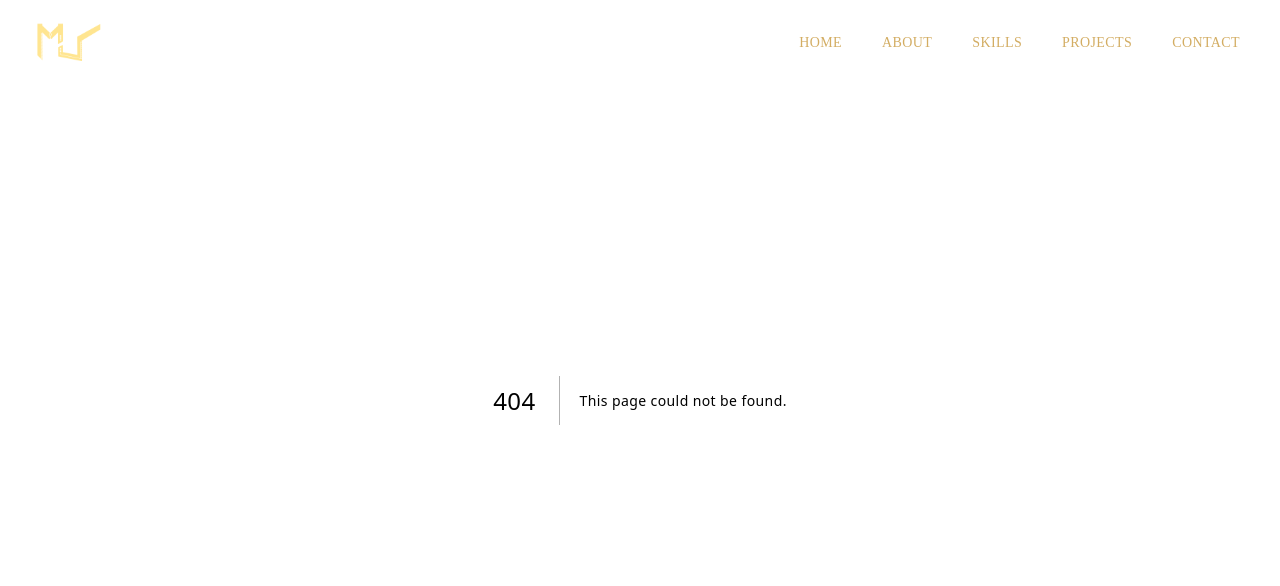
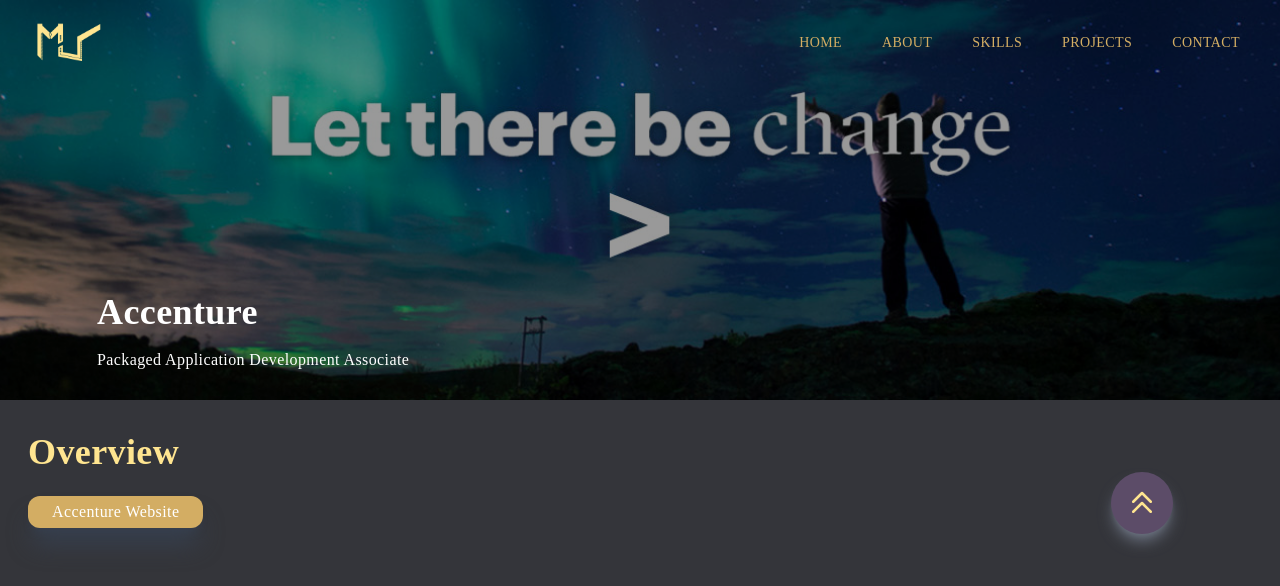
Before and after one commit to MikeSanDev/portfolio-nextjs, a Next.js app: page /dance in a window 1280 px wide. Before the commit this address had no page. Shown: the top 586 px of the page. Built offline with nearby package versions, Linux system fonts and the light colour scheme; a web font is replaced by a local one.

Commit message:
new dance page

```diff
--- a/components/About.tsx
+++ b/components/About.tsx
@@ -53,6 +53,12 @@ const About = () => {
           >
             Check out some of my latest projects I have been working on.
           </Link>
+          <br/>
+          {/* <Link href="/dance">
+              <p className="underline cursor-pointer text-mainColor py-4 back-project-link">
+                Dance Databank
+              </p>
+          </Link> */}
         </div>
         <motion.div
           ref={ref}
--- /dev/null
+++ b/pages/dance.tsx
@@ -0,0 +1,64 @@
+import React from "react";
+import { HiOutlineChevronDoubleUp } from "react-icons/hi";
+import Link from "next/link";
+import Image from "next/image";
+
+const spotify = () => {
+  return (
+    <div className="w-full no-scroll-x">
+      <div className="w-screen h-[30vh] lg:h-[50vh]  relative">
+        <div className="absolute top-0 left-0 w-full h-[30vh] lg:h-[50vh] bg-black/40 z-10" />
+        <Image
+          className="absolute inset-0 w-full h-full object-cover z-1 "
+          src="/assets/acc_bg.jpg"
+          alt="Spotify dashboard Gif"
+          layout="fill"
+          />
+        <div className="proj_header_text absolute bottom-0 left-0 max-w-[1240px] w-full text-white z-10 p-2 project-header-title">
+          <h2 className="proj_title mb-2 py-2 pl-6">Accenture</h2>
+          <p className="proj_subtext mb-2 pb-3 pl-6">Packaged Application Development Associate</p>
+        </div>
+      </div>
+      <div className="max-w-[1240px] mx-auto p-2 grid md:grid-cols-5 gap-8 pt-8">
+        <div className="col-span-4 ">
+          <h2 className="ov_title text-accentColor mb-2">Overview</h2>
+          <h3 className="ov_text text-text_Color">
+
+
+          {/* &rsquo; */}
+          </h3>
+          {/* <a
+            href=""
+            target="_blank"
+            rel="noopener noreferrer"
+            >
+            <button className="px-8 py-2 mt-4 mr-8 text-white ">Demo</button>
+          </a> */}
+        <div className="back_project_link">
+            <div className="proj_btns">
+          <a
+            href="https://www.accenture.com/us-en"
+            target="_blank"
+            rel="noopener noreferrer"
+          >
+            <button className="px-6 py-1 mt-4 text-white bg-mainColor proj-btn">
+              Accenture Website
+            </button>
+          </a>
+          </div>
+          </div>
+        </div>
+        <div className="flex justify-center py-10">
+          <Link href="/">
+            <div  className="rounded-full shadow-lg  shadow-gray-500 p-4 bg-[#5c4c68] cursor-pointer hover:scale-110 ease-in duration-300 text-accentColor"
+            title="Back to the top">
+              <HiOutlineChevronDoubleUp size={30} className="m-auto" />
+            </div>
+          </Link>
+        </div>
+      </div>
+    </div>
+  );
+};
+
+export default spotify;
```
